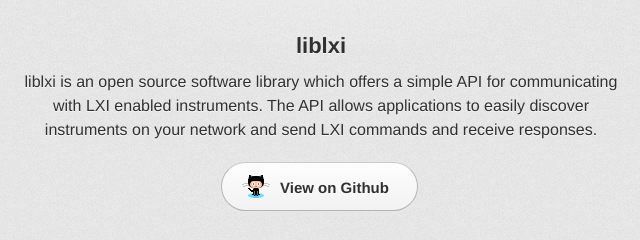
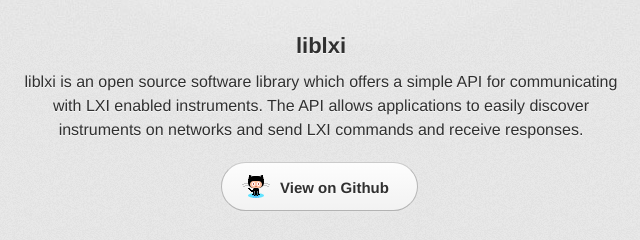
Before and after one commit to lxi-tools/lxi-tools.github.io, a plain HTML site: page index.html in a window 1280 px wide. Shown: the part 545-785 px from the top of the page, 319-959 px from the left. Drawn offline with Linux system fonts and the light colour scheme; files whose address does not match are found by name; a web font is replaced by a local one.

Commit message:
Updated text

```diff
--- a/index.html
+++ b/index.html
@@ -68,7 +68,7 @@ analyzers etc..</p>
 
 <p>liblxi is an open source software library which offers a simple API for
 communicating with LXI enabled instruments. The API allows applications to
-easily discover instruments on your network and send LXI commands and receive
+easily discover instruments on networks and send LXI commands and receive
 responses.</p>
 
         <section id="downloads" class="clearfix">
```
